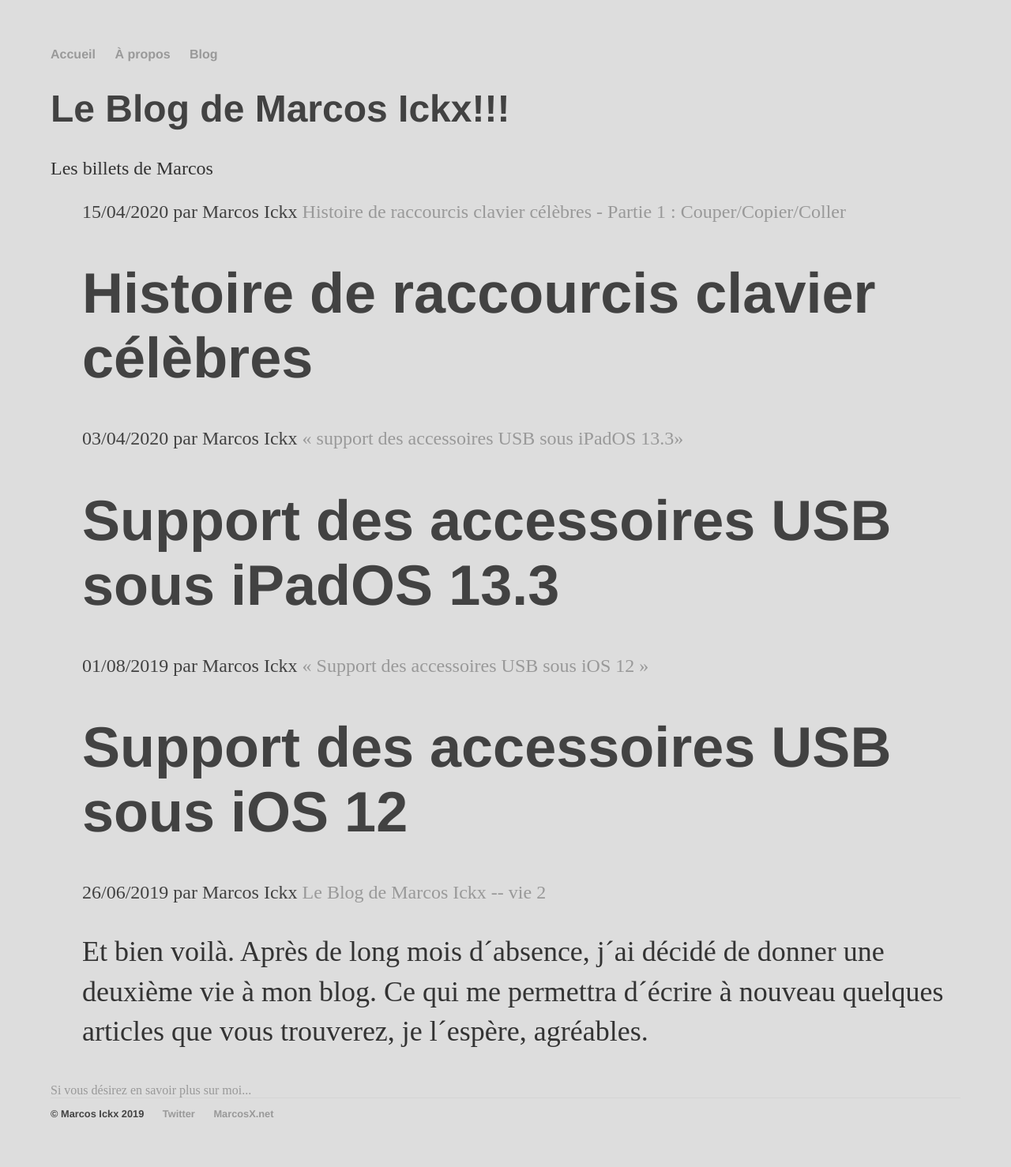
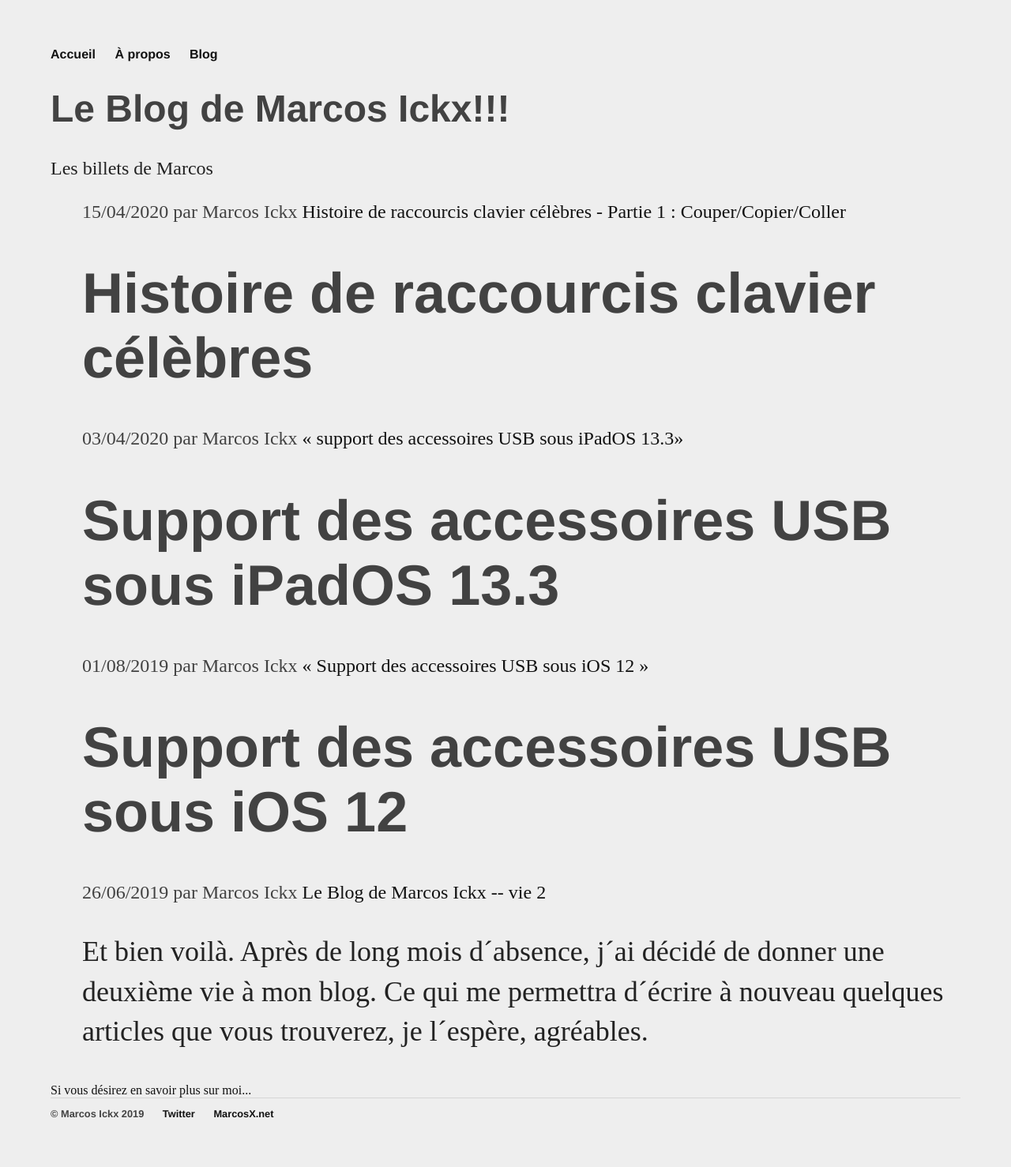
Before and after one commit to MarcosIckx/PreviewMarcosxNet, a Jekyll site: the page built from index.html, in a window 1280 px wide. Shown: the whole page at 79% size. Built offline with Jekyll 4.4.1, drawn with Linux system fonts in a browser that asks for light colours; the list of posts is cut into pages by our own code.

Commit message:
Update main.css

```diff
--- a/css/main.css
+++ b/css/main.css
@@ -1,14 +1,14 @@
 :root {
-    --primary-color: #999;
-    --secondary-color: #333;
+    --primary-color: #111;
+    --secondary-color: #222;
     --font-color: #424242;
-    --bg-color: #ddd;
-    --step-bgcolor: #4679BD;
+    --bg-color: #eee;
+    --step-bgcolor: #4679bd;
     --heading-color: #292922;
 }
 
 [data-theme="dark"] {
-    --primary-color: #9A97F3;
+    --primary-color: #9A97f3;
     --secondary-color: #818cab;
     --font-color: #e1e1ff;
     --bg-color: #161625;
```
